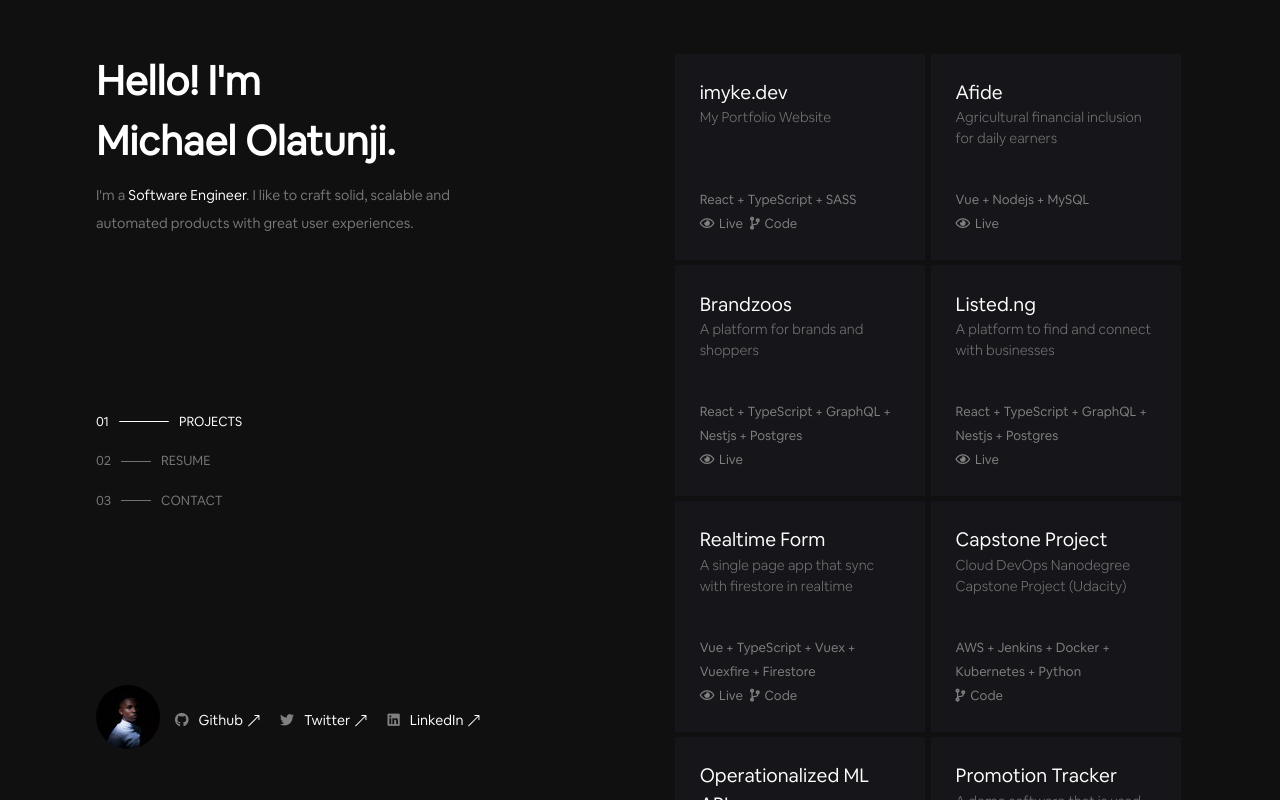
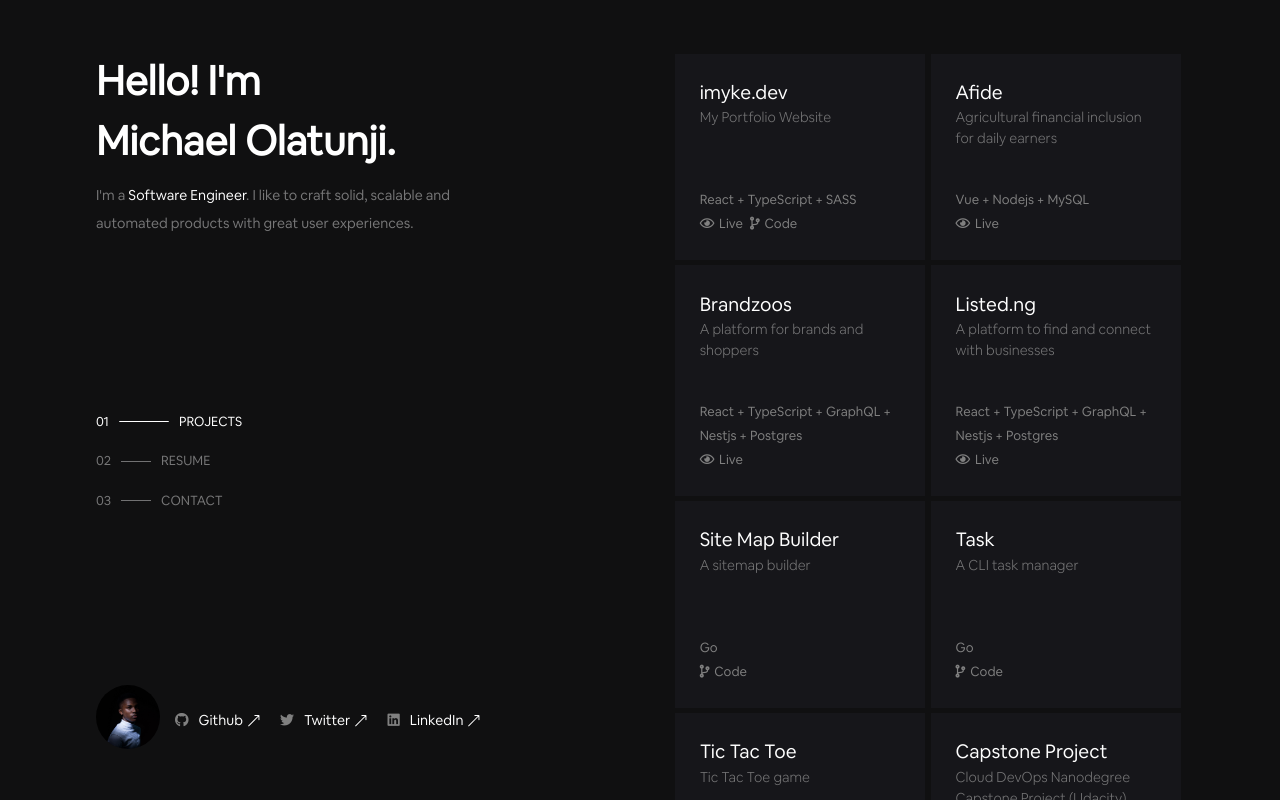
Before and after one commit to imykie/v1-imyke.dev, a React (Vite) app: page /projects in a window 1280 px wide. Built offline with nearby package versions, Linux system fonts and the light colour scheme.

Commit message:
chore: update projects

```diff
--- a/src/components/Projects/projects.tsx
+++ b/src/components/Projects/projects.tsx
@@ -1,9 +1,9 @@
-import React, { Component, useEffect } from 'react';
+import React, { useEffect } from 'react';
+import { Link } from 'react-router-dom';
+import { v4 as uuid } from 'uuid';
+import Project from '../Utils/Project/project';
 import Helmet from '../Utils/SEO/helmet';
-import { Link } from 'react-router-dom';
 import './projects.scss';
-import Project from '../Utils/Project/project';
-import { v4 as uuid } from 'uuid';
 
 interface IProject {
   id: string;
@@ -65,13 +65,33 @@ const projects: IProject[] = [
   },
   {
     id: uuid(),
-    title: 'Realtime Form',
-    description: 'A single page app that sync with firestore in realtime',
-    github: 'https://github.com/MichaelOlatunji/realtime-form-sync-firestore',
-    live: 'https://realtime-form-sync.netlify.app',
-    stack: 'Vue + TypeScript + Vuex + Vuexfire + Firestore',
+    title: 'Site Map Builder',
+    description: 'A sitemap builder',
+    github: 'https://github.com/imykie/sitemap-builder',
+    live: '',
+    stack: 'Go',
     isPrivate: false,
-    isLive: true,
+    isLive: false,
+  },
+  {
+    id: uuid(),
+    title: 'Task',
+    description: 'A CLI task manager',
+    github: 'https://github.com/imykie/task',
+    live: '',
+    stack: 'Go',
+    isPrivate: false,
+    isLive: false,
+  },
+  {
+    id: uuid(),
+    title: 'Tic Tac Toe',
+    description: 'Tic Tac Toe game',
+    github: 'https://github.com/imykie/tic-tac-toe-go',
+    live: '',
+    stack: 'Go',
+    isPrivate: false,
+    isLive: false,
   },
   {
     id: uuid(),
@@ -92,48 +112,6 @@ const projects: IProject[] = [
     stack: 'Flask + AWS + Jenkins + Docker + Kubernetes + Circle CI',
     isPrivate: false,
     isLive: false,
-  },
-  // {
-  //   id: uuid(),
-  //   title: 'Banking App',
-  //   description: 'A demo bank application that performs basic bank transactions',
-  //   github: 'https://github.com/MichaelOlatunji/banking-app',
-  //   github2: 'https://github.com/MichaelOlatunji/banking-app-db',
-  //   live: '',
-  //   stack: 'Angular + PHP',
-  //   isPrivate: false,
-  //   isLive: false,
-  // },
-  {
-    id: uuid(),
-    title: 'Promotion Tracker',
-    description: 'A demo software that is used to track staffs promotions in a college',
-    github: 'https://github.com/MichaelOlatunji/promotion-app',
-    github2: 'https://github.com/MichaelOlatunji/promotion-app-db',
-    live: '',
-    stack: 'Angular + Nodejs',
-    isPrivate: false,
-    isLive: false,
-  },
-  {
-    id: uuid(),
-    title: 'Vertical Full Page Slider',
-    description: 'A responsive fullpage slider similar to fullpage.js',
-    github: 'https://github.com/MichaelOlatunji/vertical-slider',
-    live: 'https://vertical-slider.netlify.app/',
-    stack: 'Vanilla JS + HTML + CSS',
-    isPrivate: false,
-    isLive: true,
-  },
-  {
-    id: uuid(),
-    title: 'Car Racing Game',
-    description: 'Opensourse responsive navbar component',
-    github: 'https://github.com/MichaelOlatunji/kadnavbar',
-    live: '',
-    stack: 'Vanilla JS + HTML5 Canvas',
-    isPrivate: false,
-    isLive: true,
   },
 ];
 
```
